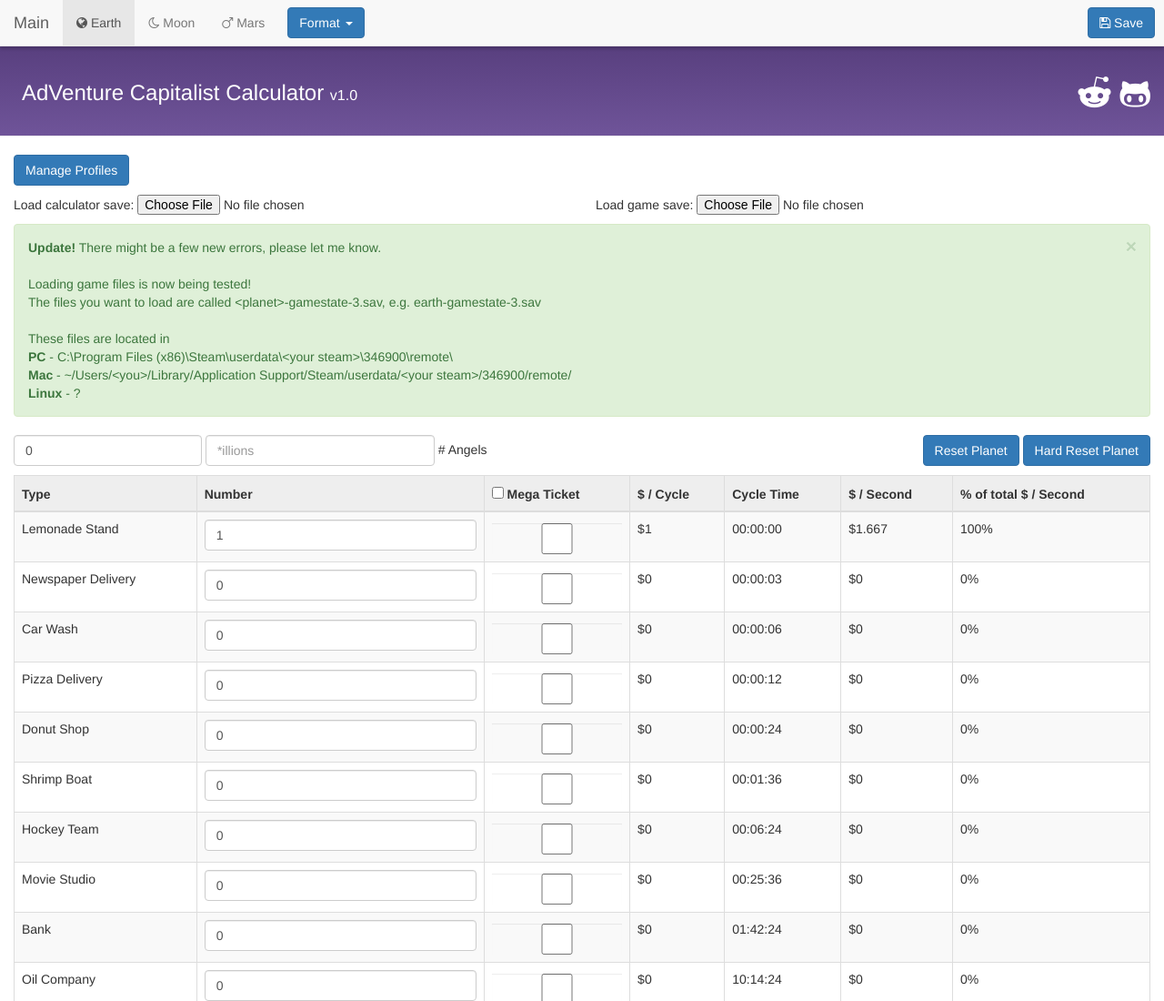
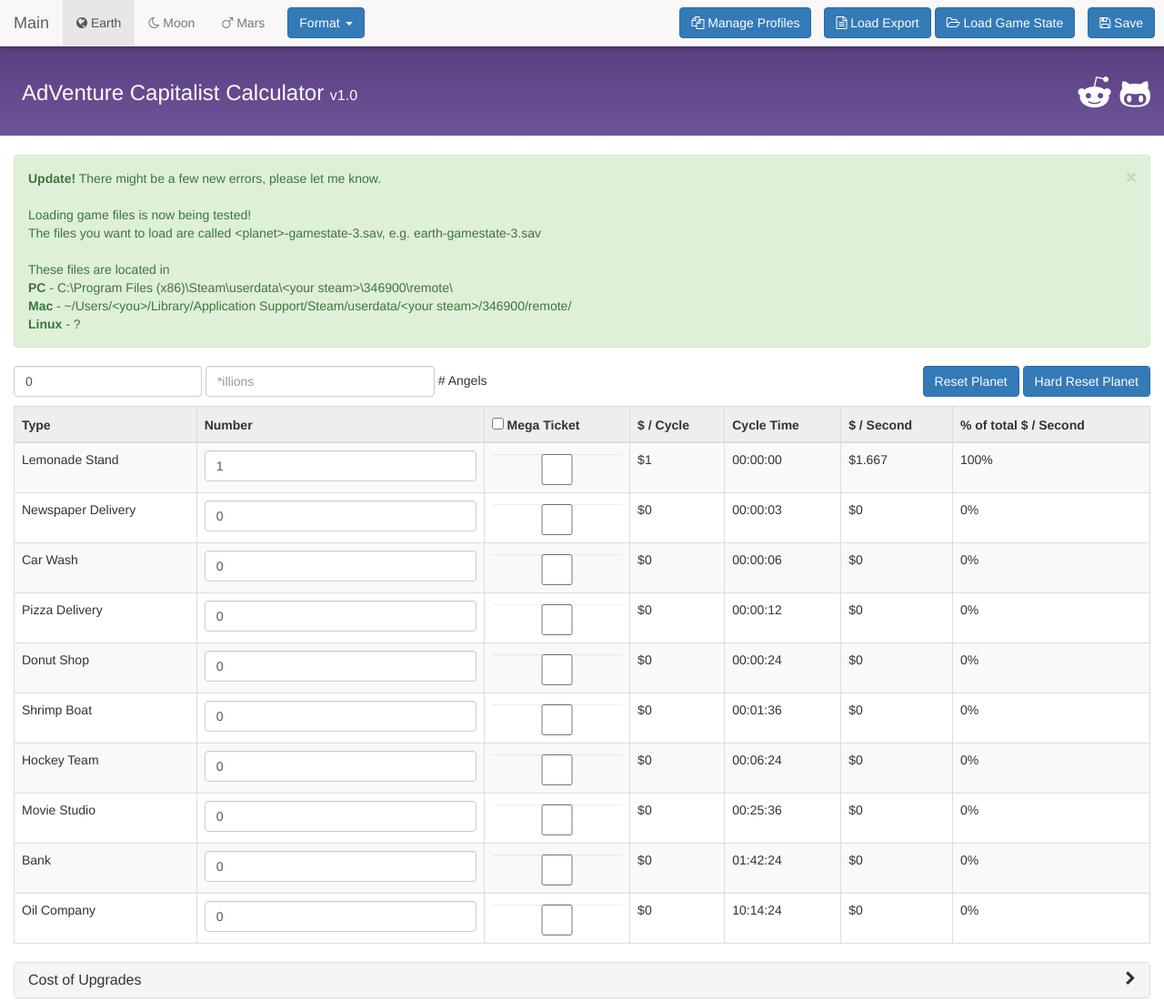
Before and after one commit to Slimmmo/dev, a plain HTML site: page index.html in a window 1280 px wide. Shown: the top 1100 px of the page at 91% size. Drawn offline with Linux system fonts and the light colour scheme.

Commit message:
Change buttons

```diff
--- a/index.html
+++ b/index.html
@@ -52,6 +52,11 @@
             </ul>
             <ul class="nav navbar-nav navbar-right">
               <li>
+                <button type="button" class="btn btn-primary navbar-btn" data-ng-click="manageProfiles()"><i class="fa fa-files-o"></i> Manage Profiles</button>
+                <input class="ng-hide" type="file" id="fileInputC">
+                <label for="fileInputC" class="btn btn-primary navbar-btn"><i class="fa fa-file-text-o"></i> Load Export</label>
+                <input class="ng-hide" type="file" id="fileInputG">
+                <label for="fileInputG" class="btn btn-primary navbar-btn"><i class="fa fa-folder-open-o"></i> Load Game State</label>
                 <button type="button" class="btn btn-primary navbar-btn" data-ng-click="export()"><i class="fa fa-floppy-o"></i> Save</button>
               </li>
             </ul>
@@ -62,15 +67,6 @@
         <p>AdVenture Capitalist Calculator <span class="small">v1.0</span><span class="pull-right"><a href="https://www.reddit.com/r/AdventureCapitalist/comments/4djl15/suit_calculation_platinum/" title="Reddit Feedback"><i class="clickable fa fa-reddit-alien"></i></a><a href="https://github.com/Slimmmo/Slimmmo.github.io"><i class="clickable fa fa-github-alt" title="GitHub Code"></i></a></span></p>
       </div>
       <div class="container-fluid">
-        <button type="button" class="btn btn-primary space_below" data-ng-click="manageProfiles()">Manage Profiles</button>
-        <div class="row space_below">
-          <div class="col-sm-6">
-            Load calculator save: <input type="file" id="fileInputC">
-          </div>
-          <div class="col-sm-6">
-            Load game save: <input type="file" id="fileInputG">
-          </div>
-        </div>
         <uib-alert data-ng-if="showUpdate" type="success" close="hideUpdate()">
           <strong>Update!</strong> There might be a few new errors, please let me know.<br><br>Loading game files is now being tested!<br>The files you want to load are called &lt;planet&gt;-gamestate-3.sav, e.g. earth-gamestate-3.sav<br><br>These files are located in<br>
           <strong>PC</strong> - C:\Program Files (x86)\Steam\userdata\&lt;your steam&gt;\346900\remote\<br>
```
